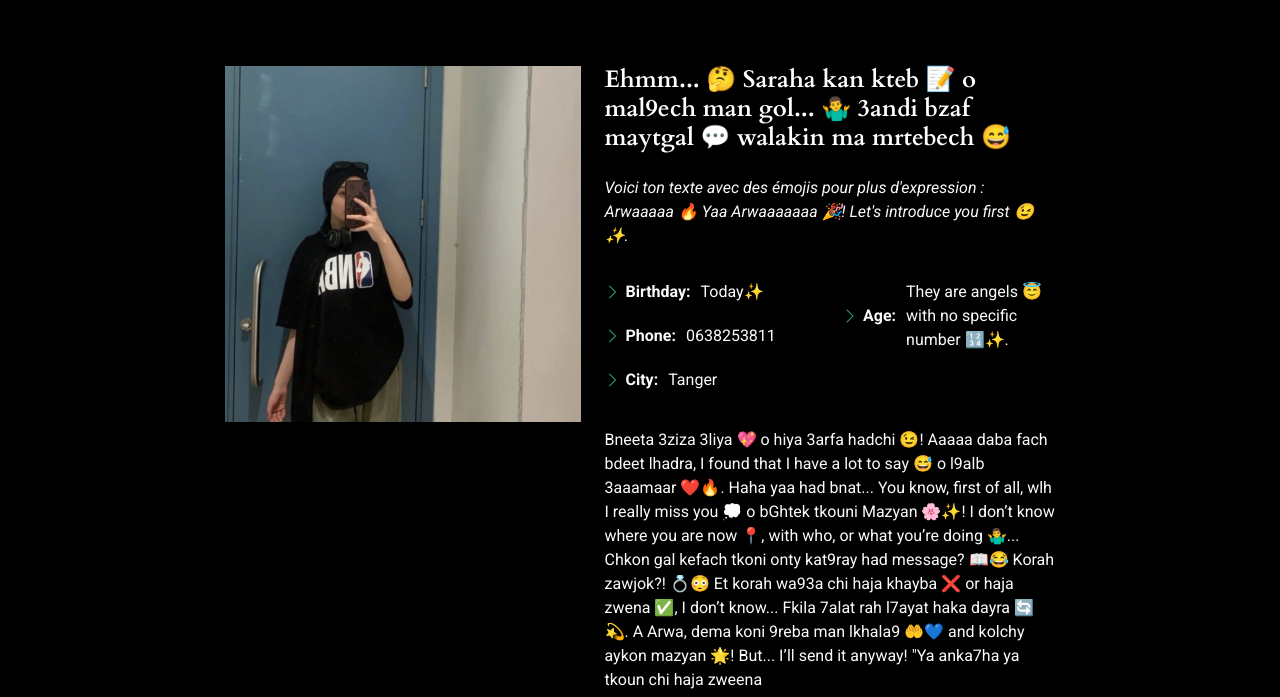
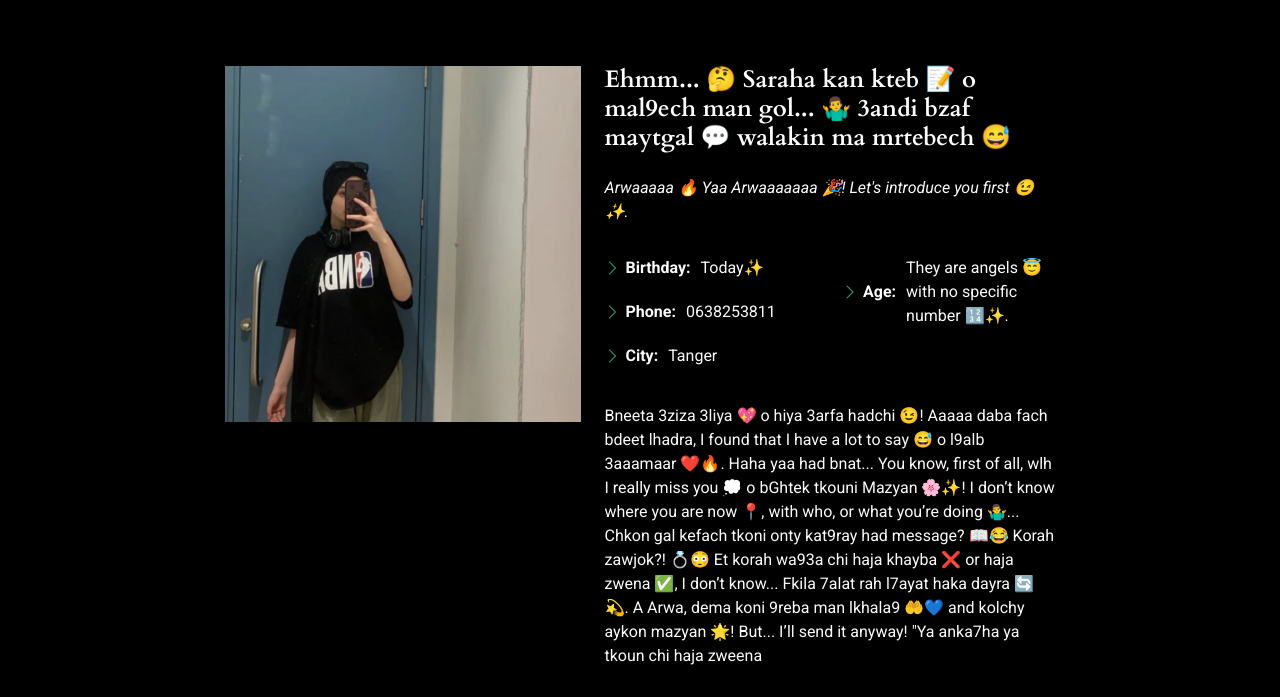
Before and after one commit to hakimlmada/Batalaa, a plain HTML site: page about.html in a window 1280 px wide. Shown: the part 92-789 px from the top of the page. Drawn offline with nearby package versions, Linux system fonts and the light colour scheme.

Commit message:
about.html

```diff
--- a/about.html
+++ b/about.html
@@ -76,7 +76,7 @@
           <div class="col-lg-5 content">
             <h2>Ehmm... 🤔 Saraha kan kteb 📝 o mal9ech man gol... 🤷‍♂️ 3andi bzaf maytgal 💬 walakin ma mrtebech 😅</h2>
             <p class="fst-italic py-3">
-              Voici ton texte avec des émojis pour plus d'expression :
+
 
               Arwaaaaa 🔥 Yaa Arwaaaaaaa 🎉! Let's introduce you first 😉✨.
 
```
